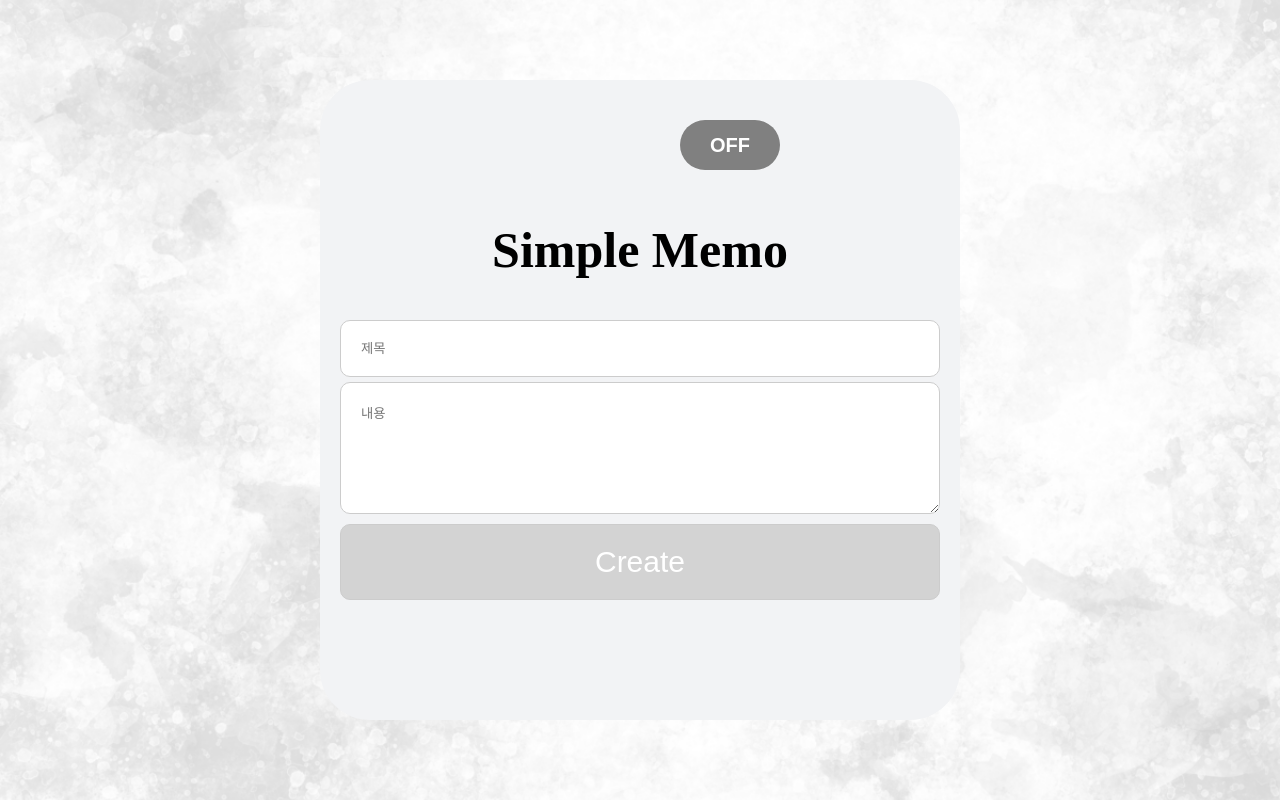
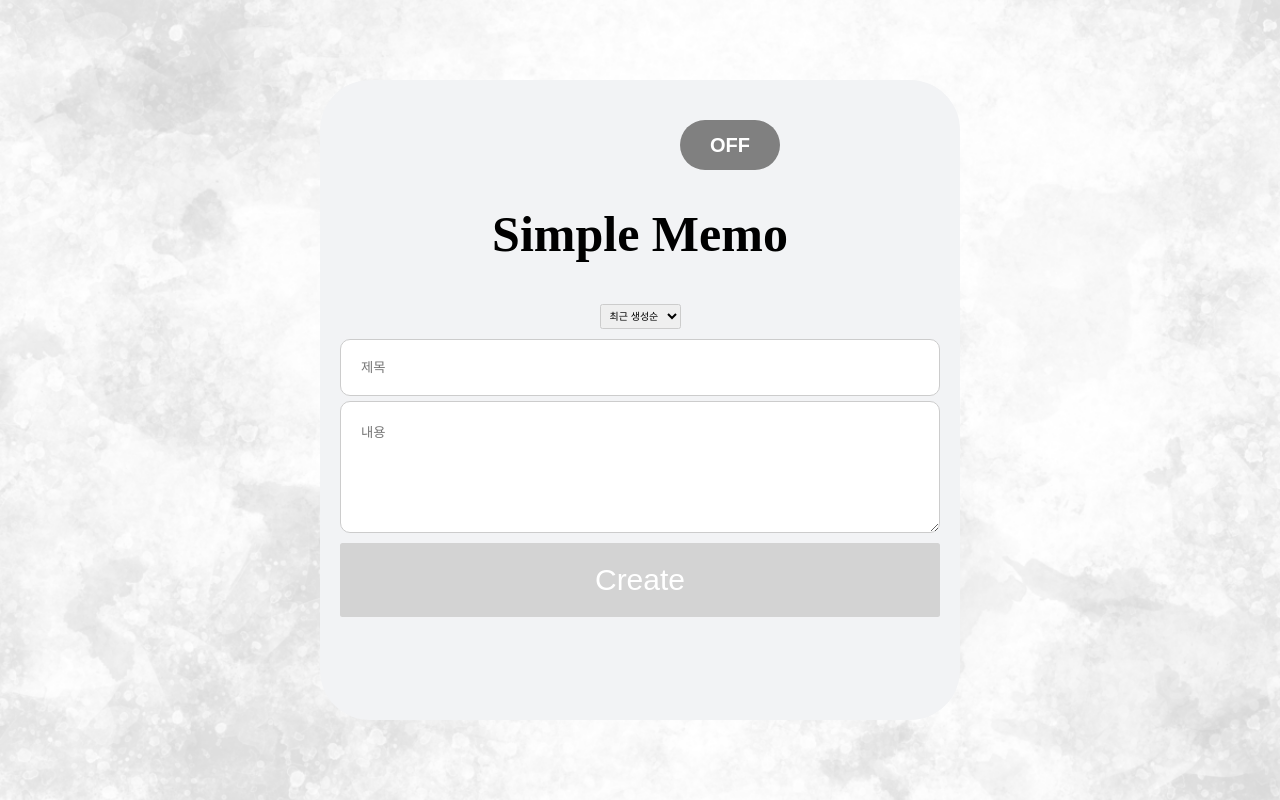
Before and after one commit to NOW-SOPT-REACTSTUDY-PROJECT/Note-App, a React (Vite) app: page / in a window 1280 px wide. Built offline with nearby package versions, Linux system fonts and the light colour scheme.

Commit message:
feat: 최근생성순 / 최신수정순 필터링 및 드롭다운 구현

```diff
--- a/src/componenets/Noteinput.tsx
+++ b/src/componenets/Noteinput.tsx
@@ -2,7 +2,12 @@ import React, { useState } from "react";
 import styled from "styled-components";
 
 interface NoteInputProps {
-  addNote: (note: { title: string; content: string }) => void;
+  addNote: (note: {
+    title: string;
+    content: string;
+    createdAt: Date;
+    updatedAt: Date;
+  }) => void;
 }
 
 const NoteInput: React.FC<NoteInputProps> = ({ addNote }) => {
@@ -11,7 +16,13 @@ const NoteInput: React.FC<NoteInputProps> = ({ addNote }) => {
 
   const handleSubmit = (e: React.FormEvent<HTMLFormElement>) => {
     e.preventDefault();
-    addNote({ title, content });
+    const now = new Date();
+    addNote({
+      title,
+      content,
+      createdAt: now,
+      updatedAt: now,
+    });
     setTitle("");
     setContent("");
   };
@@ -60,8 +71,8 @@ const Textarea = styled.textarea`
 
 const Button = styled.button`
   padding: 2rem;
-  border-radius: 1rem;
-  border: 1px solid #ccc;
+  border-radius: 0.25rem;
+  border: none;
   background-color: lightgray;
   font-size: 3rem;
   color: white;
--- a/src/pages/Home.tsx
+++ b/src/pages/Home.tsx
@@ -8,11 +8,14 @@ import NoteList from "../componenets/NoteList";
 interface NoteType {
   title: string;
   content: string;
+  createdAt: Date;
+  updatedAt: Date;
 }
 
 const Home: React.FC = () => {
   const [notes, setNotes] = useState<NoteType[]>([]);
   const [showNoteInput, setShowNoteInput] = useState(true);
+  const [sortOption, setSortOption] = useState("recentlyCreated");
 
   const addNote = (note: NoteType) => {
     setNotes([...notes, note]);
@@ -21,7 +24,14 @@ const Home: React.FC = () => {
 
   const editNote = (index: number, newTitle: string, newContent: string) => {
     const updatedNotes = notes.map((note, i) =>
-      i === index ? { title: newTitle, content: newContent } : note
+      i === index
+        ? {
+            ...note,
+            title: newTitle,
+            content: newContent,
+            updatedAt: new Date(),
+          }
+        : note
     );
     setNotes(updatedNotes);
   };
@@ -31,6 +41,19 @@ const Home: React.FC = () => {
     setNotes(updatedNotes);
   };
 
+  const handleSortChange = (e: React.ChangeEvent<HTMLSelectElement>) => {
+    setSortOption(e.target.value);
+  };
+
+  const sortedNotes = notes.sort((a, b) => {
+    if (sortOption === "recentlyCreated") {
+      return b.createdAt.getTime() - a.createdAt.getTime();
+    } else if (sortOption === "recentlyUpdated") {
+      return b.updatedAt.getTime() - a.updatedAt.getTime();
+    }
+    return 0;
+  });
+
   return (
     <HomeWrapper>
       <HomeContainer>
@@ -38,12 +61,16 @@ const Home: React.FC = () => {
           <Title />
           <Toggle />
         </HomeHeader>
+        <SortDropdown onChange={handleSortChange}>
+          <option value="recentlyCreated">최근 생성순</option>
+          <option value="recentlyUpdated">최신 수정순</option>
+        </SortDropdown>
         {showNoteInput ? (
           <NoteInput addNote={addNote} />
         ) : (
           <>
             <NoteList
-              notes={notes}
+              notes={sortedNotes}
               onEditNote={editNote}
               onDeleteNote={deleteNote}
               onAddNewNote={() => setShowNoteInput(true)}
@@ -88,3 +115,11 @@ const HomeHeader = styled.div`
   height: 10rem;
   margin-bottom: 2rem;
 `;
+
+const SortDropdown = styled.select`
+  margin-bottom: 1rem;
+  padding: 0.5rem;
+  font-size: 1rem;
+  border-radius: 0.25rem;
+  border: 1px solid #ccc;
+`;
```
